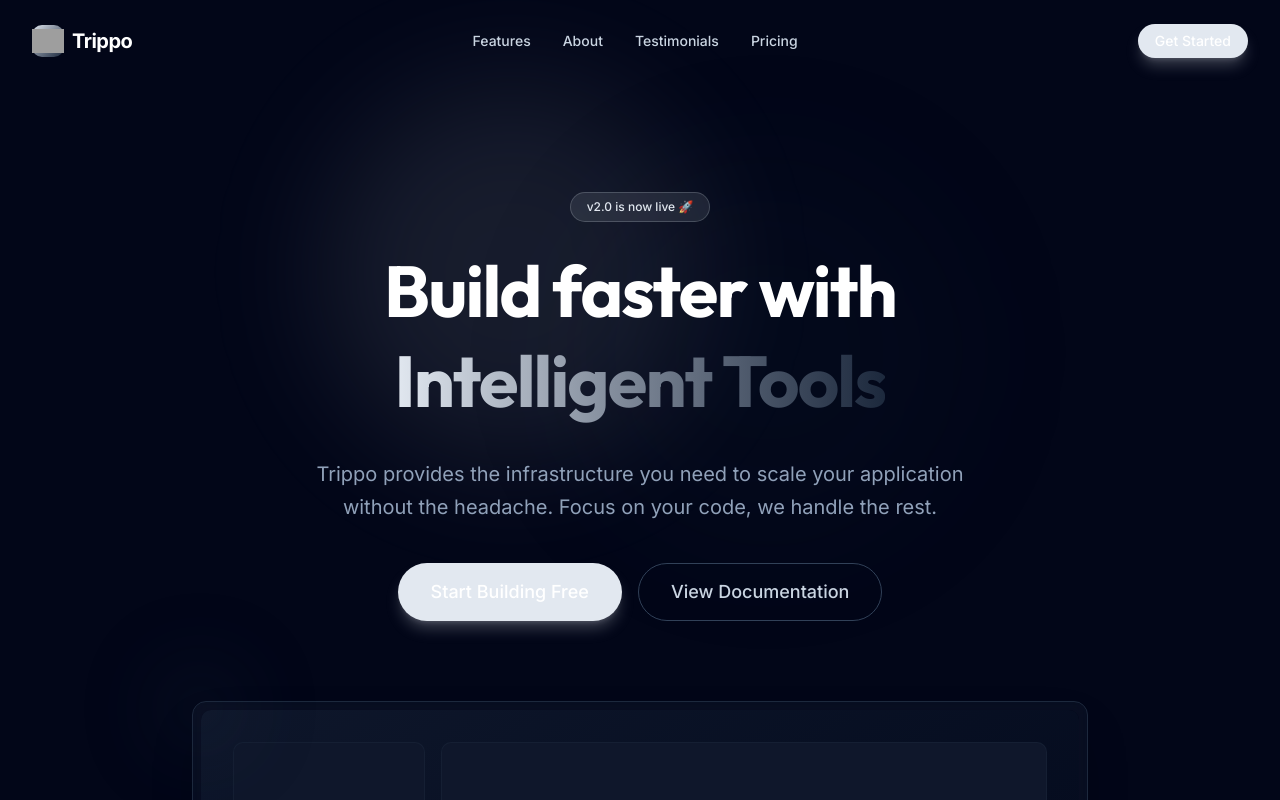
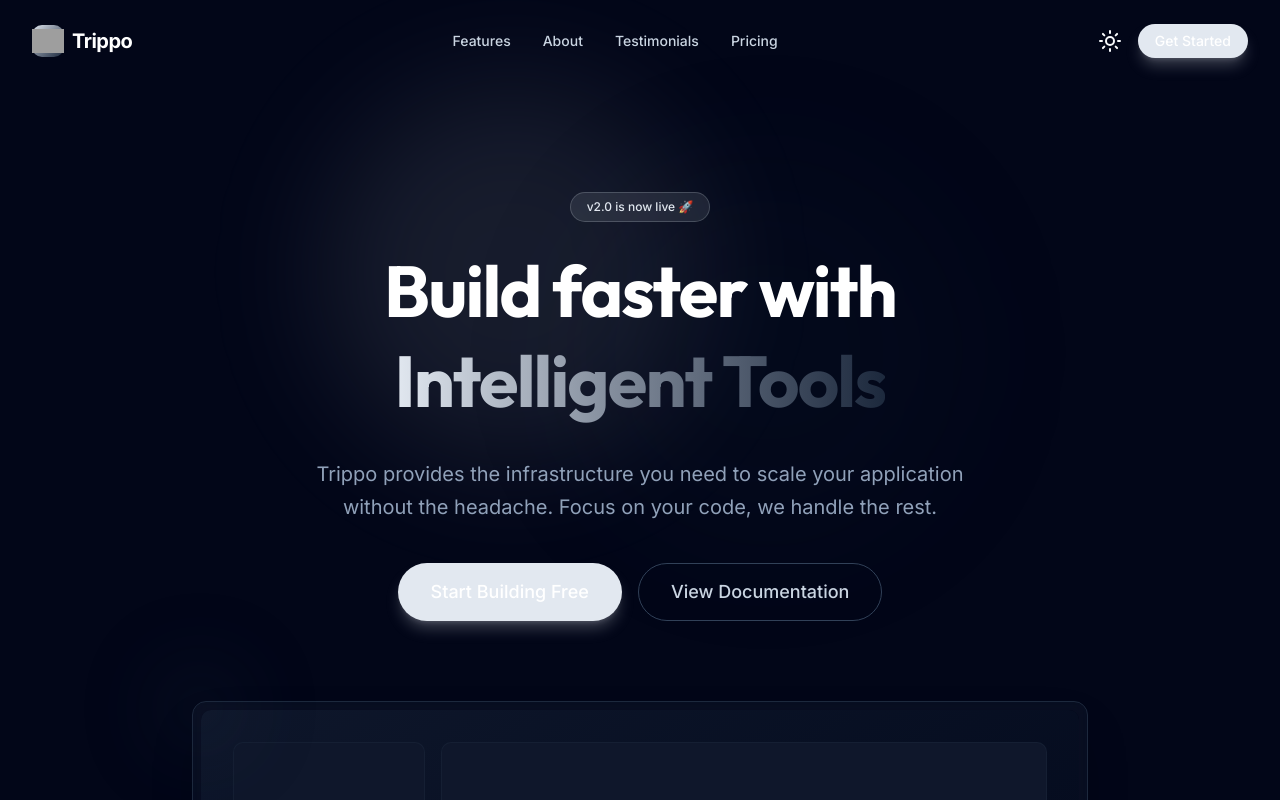
Before and after one commit to obaidullah-miazi-dev/Trippo-Saas-Landing-Page, a React (Vite) app: page / in a window 1280 px wide. Shown: the top 800 px of the page. Built offline with nearby package versions, Linux system fonts and the light colour scheme; grey boxes are pictures that could not be loaded.

Commit message:
feat: integrate animated theme toggle in navbar

```diff
--- a/src/components/layout/Navbar.jsx
+++ b/src/components/layout/Navbar.jsx
@@ -4,6 +4,7 @@ import Container from './Container';
 import Button from '../ui/Button';
 import Icon from '../shared/Icon';
 import { navLinks } from '../../data/navLinks';
+import { AnimatedThemeToggler } from '../ui/animated-theme-toggler';
 
 const Navbar = () => {
     const [isScrolled, setIsScrolled] = useState(false);
@@ -47,7 +48,8 @@ const Navbar = () => {
 
                     {/* CTA & Mobile Toggle */}
                     <div className="flex items-center gap-4">
-                        <div className="hidden md:block">
+                        <div className="hidden md:flex items-center gap-4">
+                            <AnimatedThemeToggler />
                             <Button variant="primary" size="sm">Get Started</Button>
                         </div>
 
@@ -75,6 +77,9 @@ const Navbar = () => {
                                 </a>
                             ))}
                             <Button variant="primary" className="w-full justify-center">Get Started</Button>
+                            <div className="flex justify-center pt-4 border-t border-slate-800">
+                                <AnimatedThemeToggler />
+                            </div>
                         </div>
                     </div>
                 )}
```
